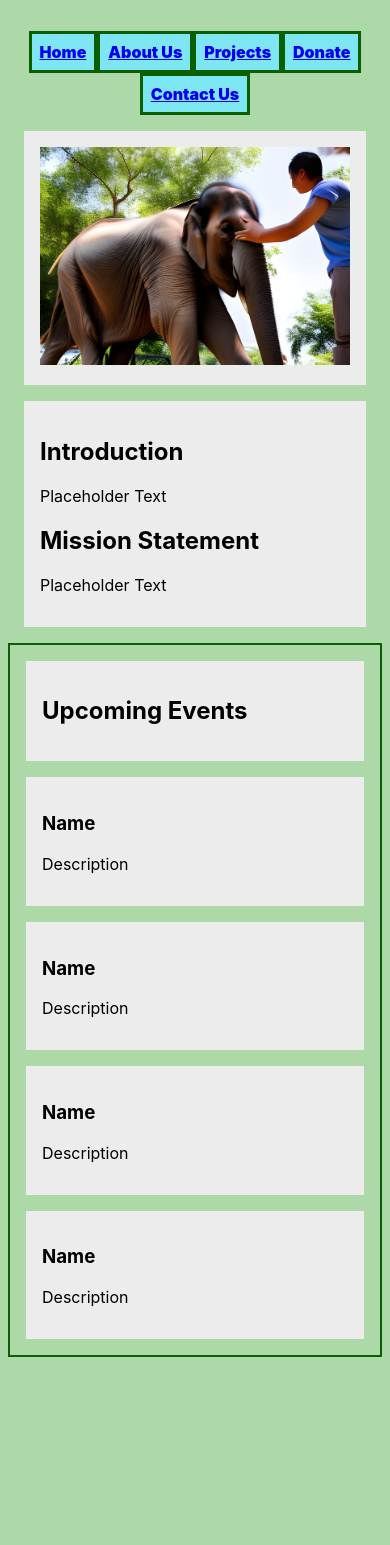
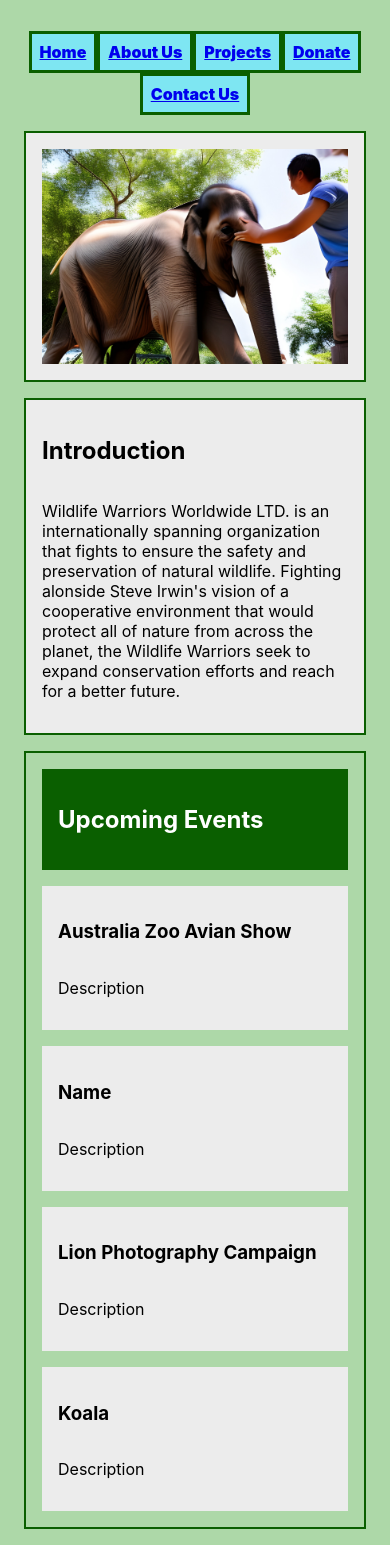
Before and after one commit to GRIFFINJJ/finalproject, a plain HTML site: page index.html in a window 390 px wide. Shown: the part 157-1702 px from the top of the page. Before the commit the page ends 1522 px from the top, so only its background shows below. Drawn offline with Linux system fonts and the light colour scheme; a web font is replaced by a local one.

Commit message:
Finalproject

```diff
--- a/index.html
+++ b/index.html
@@ -35,35 +35,27 @@
         </nav>
     </section>
     <section>
-        <article>
+        <article class="contentsection">
             <img class="cover" src="images/elephant.jpg" alt="elephant">
         </article>
-    </section>
-    <section>
-        <article>
+        <article class="contentsection">
             <h2>
                 Introduction
             </h2>
                 <p>
-                    Placeholder Text
-                </p>
-            <h2>
-                Mission Statement
-            </h2>
-                <p>
-                    Placeholder Text
+                    Wildlife Warriors Worldwide LTD. is an internationally spanning organization that fights to ensure the safety and preservation of natural wildlife. Fighting alonside Steve Irwin's vision of a cooperative environment that would protect all of nature from across the planet, the Wildlife Warriors seek to expand conservation efforts and reach for a better future.
                 </p>
         </article>
     </section>
-    <section class="upcomingevents">
-        <article>
+    <section class="contentsection">
+        <article class="head">
             <h2>
                 Upcoming Events
             </h2>
         </article>
         <article >
             <h3>
-                Name
+                Australia Zoo Avian Show
             </h3>
             <p>
                 Description
@@ -79,7 +71,7 @@
         </article>
         <article>
             <h3>
-                Name
+                Lion Photography Campaign
             </h3>
             <p>
                 Description
@@ -87,7 +79,7 @@
         </article>
         <article>
             <h3>
-                Name
+                Koala
             </h3>
             <p>
                 Description
--- a/styles.css
+++ b/styles.css
@@ -27,14 +27,23 @@ section a:hover{
     background-color: #1AACBC;
     color: white;
 }
-.upcomingevents{
+.contentsection{
     border: 2px solid #0A5F00;
+    margin: 1rem;
 }
 .cover{
     width: 100%;
 }
+.project{
+    margin-left: 1rem;
+    margin-right: 1rem;
+}
 .option{
     background-color: white;
+}
+.head{
+    background-color: #0A5F00;
+    color: white;
 }
 .donation-form{
     display: grid;
@@ -42,10 +51,14 @@ section a:hover{
 }
 .articleimage{
     width: 90%;
+    max-width: 1400px;
     justify-content: center;
 }
 .articleimagesmall{
-    width: 40%;
+    width: 100%;
+    display: inline;
+    margin: 2rem;
+    padding: 1rem;
 }
 body{
     background-color: #7dc2749f;
@@ -61,24 +74,32 @@ article{
     background-color: #ececec;
     padding: 1rem;
     margin: 1rem;
+    display: grid;
+    flex-wrap: wrap;
+}
+article img{
+    justify-self: center;
 }
 .text-image{
     display: flex;
     flex-wrap: wrap;
+    padding: 2rem;
 }
 .shorttext{
     width: 40%;
 }
 @media (max-width:980px){
     .text-image{
-        display: inline;
-        flex-wrap: wrap;
+        display: grid;
     }
     .shorttext{
         width: 100%;
     }
     .articleimagesmall{
         width: 100%;
+        display: grid;
+        justify-self: center;
+        padding: 2rem
     }
     header{
         display: flex;
```
Also changed, not shown: about-us.html (+5 -3 lines), contact.html (+2 -2 lines), donate.html (+6 -6 lines), projects.html (+6 -6 lines).
